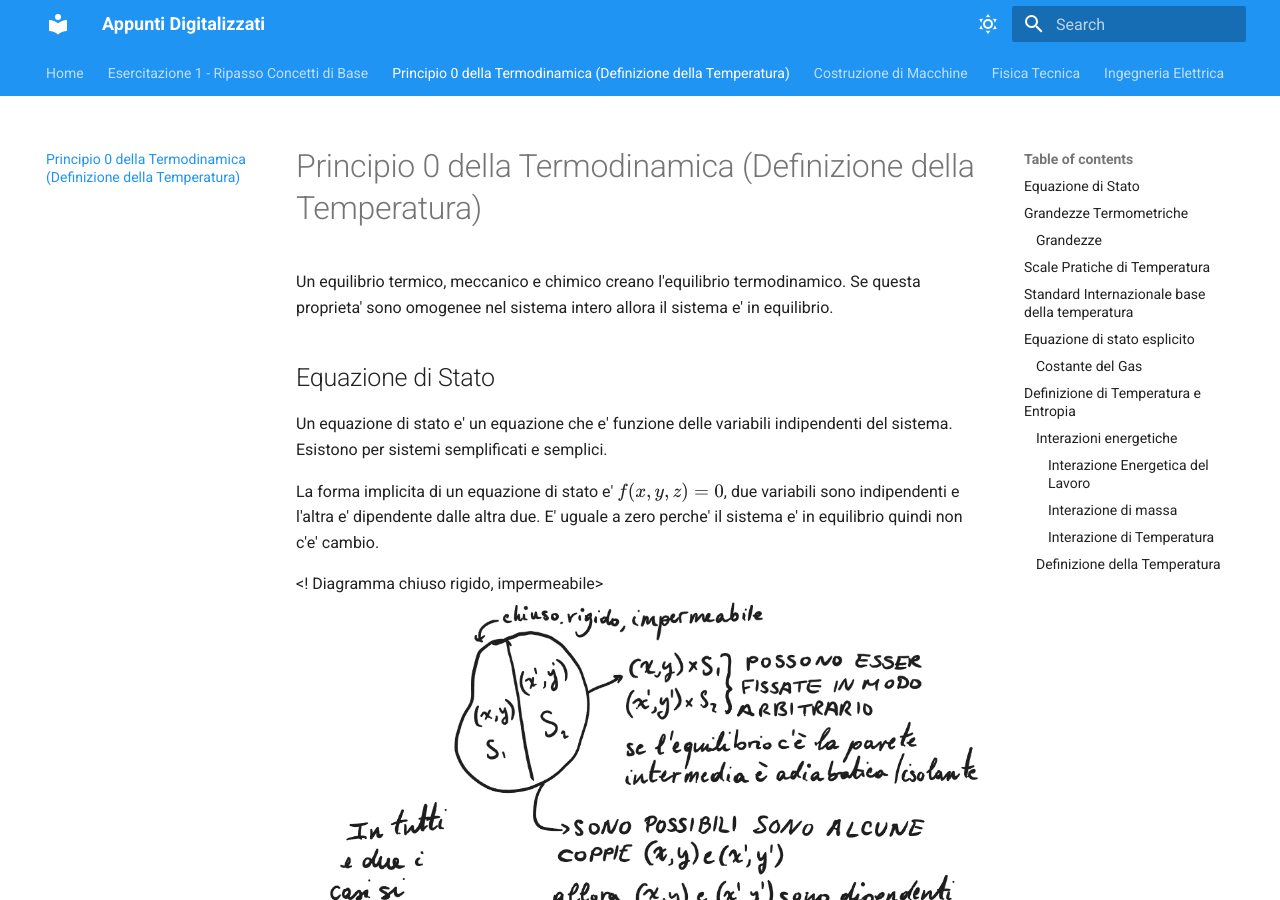
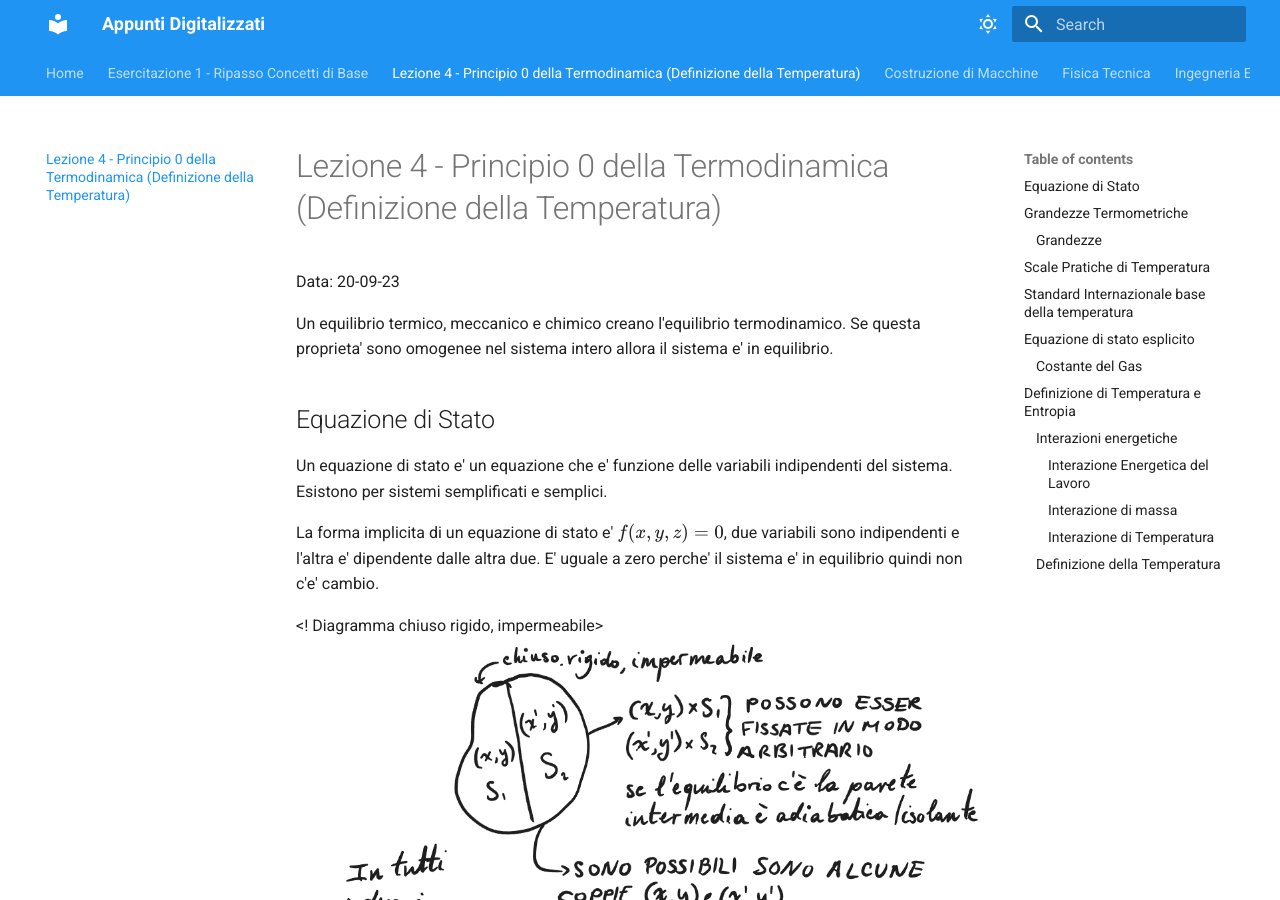
Before and after one commit to MORaHo/Appunti, an MkDocs documentation site: the page built from docs/FisTec - L4.md, in a window 1280 px wide and 900 px high. Built offline with MkDocs 1.6.1 and Material for MkDocs 9.7.7, drawn with Linux system fonts in a browser that asks for light colours; some web fonts are replaced.

Commit message:
PUSH NOTE : FisTec - L4.md

```diff
--- a/docs/FisTec - L4.md
+++ b/docs/FisTec - L4.md
@@ -7,7 +7,9 @@ child:
 share: true
 ---
 
-# Principio 0 della Termodinamica (Definizione della Temperatura)
+# Lezione 4 - Principio 0 della Termodinamica (Definizione della Temperatura)
+
+Data: 20-09-23
 
 Un equilibrio termico, meccanico e chimico creano l'equilibrio termodinamico. Se questa proprieta' sono omogenee nel sistema intero allora il sistema e' in equilibrio.
 
```
